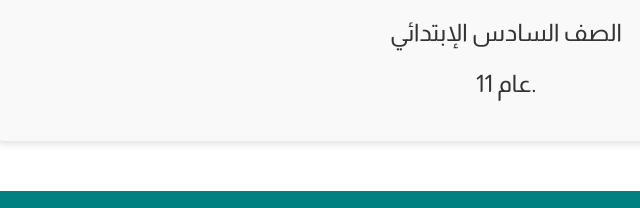
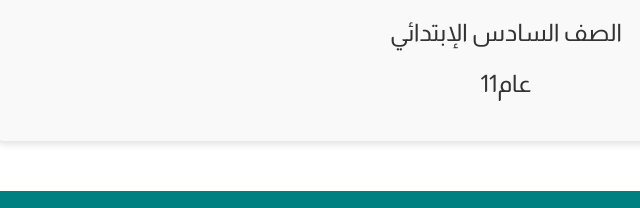
Before and after one commit to m-bassem/f, a plain HTML site: page index.html in a window 1280 px wide. Shown: the part 1539-1747 px from the top of the page, 134-774 px from the left. Drawn offline with Linux system fonts and the light colour scheme.

Commit message:
Update index.html

```diff
--- a/index.html
+++ b/index.html
@@ -156,7 +156,7 @@
         }
 
         /* media queries لتعديل الحجم على الشاشات الصغيرة */
-        @media screen and (max-width: 768px) {
+        @media screen and (max-width: 800px) {
             body {
                 font-size: 14px; /* تصغير حجم الخط في الشاشات الصغيرة */
             }
@@ -232,7 +232,7 @@
             <div class="service-item">
                 <h3> عبد الرحمن</h3>
                 <p>الصف السادس الإبتدائي </p>
-                <p>11 عام.</p>
+            <p>11عام </p>
 
             </div>
         </div>
```
